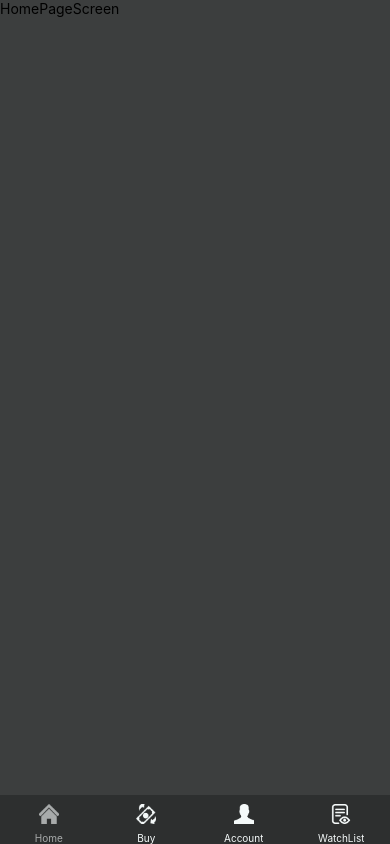
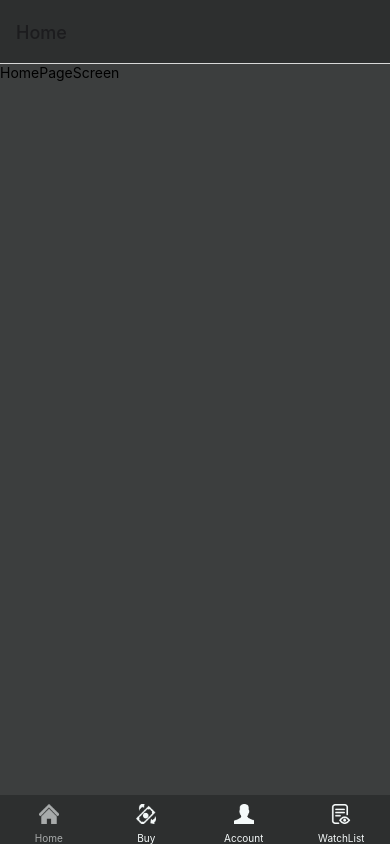
Before and after one commit to adrianacostep33/StockMarket, a React Native app in the folder stockmarket/: screen / in a window 390 px wide. Built offline with nearby package versions, Linux system fonts and the light colour scheme.

Commit message:
Add header for screens in tab navigation

```diff
--- a/stockmarket/package.json
+++ b/stockmarket/package.json
@@ -16,6 +16,7 @@
     "@react-navigation/native-stack": "^6.9.26",
     "react": "18.2.0",
     "react-native": "0.73.6",
+    "react-native-paper": "^5.12.3",
     "react-native-safe-area-context": "^4.9.0",
     "react-native-screens": "^3.30.1",
     "react-native-vector-icons": "^10.0.3",
--- a/stockmarket/src/Navigation/NavigationTabs.tsx
+++ b/stockmarket/src/Navigation/NavigationTabs.tsx
@@ -15,7 +15,10 @@ const NavigationTabs = () => {
   return (
     <Tab.Navigator
       screenOptions={{
-        headerShown: false,
+        // headerShown: false,
+        headerStyle: {
+          backgroundColor: Colors.dark600,
+        },
         tabBarStyle: {
           backgroundColor: Colors.dark600,
           borderTopWidth: 0,
```
Also changed, not shown: 1 other file (tests, documents, lock files or other folders).
